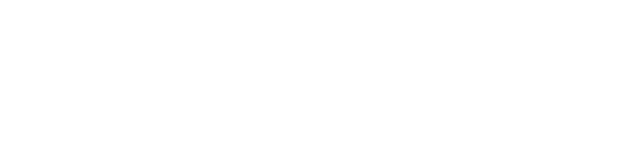
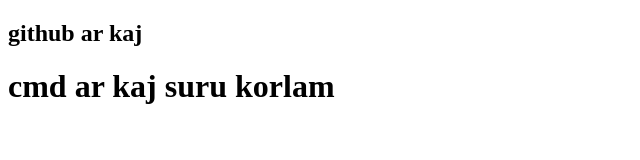
Before and after one commit to shafiqulislamsagor/module-3, a plain HTML site: page index.html in a window 1280 px wide. Shown: the whole page, without its empty margins (0-640 px from the left). Drawn offline with Linux system fonts and the light colour scheme.

Commit message:
github a push korlam

```diff
--- a/index.html
+++ b/index.html
@@ -6,6 +6,7 @@
     <title>My first ever github repo</title>
 </head>
 <body>
-
+    <h2>github ar kaj</h2>
+    <h1>cmd ar kaj suru korlam</h1>
 </body>
 </html>
```
